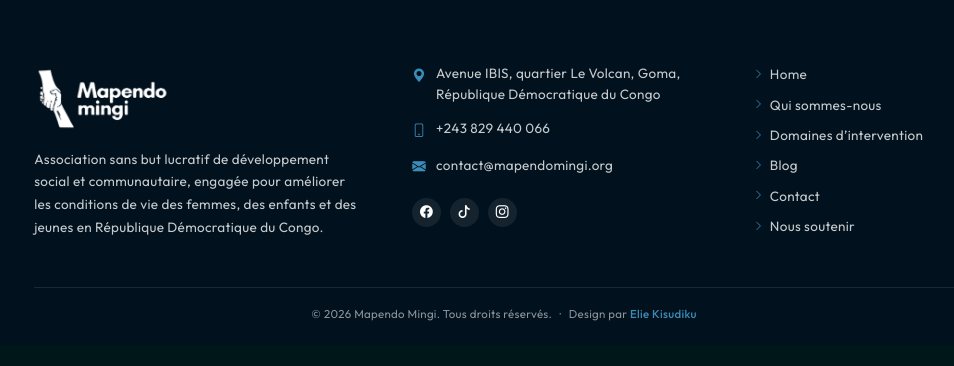
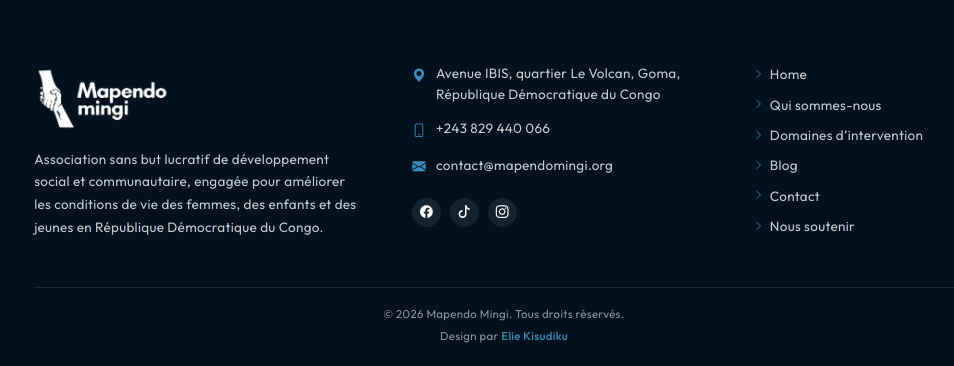
Before and after one commit to Elkis243/mapendomingi, a Django app: page /blog/ in a window 1280 px wide. Shown: the part 543-909 px from the top of the page, without its empty margins (136-1090 px from the left). Before the commit the page ends 864 px from the top, so only its background shows below. Run offline with Django 5.2, Linux system fonts and the light colour scheme; data that the repository does not hold is empty.

Commit message:
Refactor footer design and styles for improved layout and accessibility
- Updated CSS for the footer to introduce a new design class with adjusted margins, color, and font size.
- Modified footer HTML to include a separate paragraph for designer credit, enhancing clarity and accessibility.

```diff
--- a/static/style/index.css
+++ b/static/style/index.css
@@ -1826,8 +1826,11 @@ img {
   line-height: 1.5;
 }
 
-.site-footer__copy-sep {
-  margin: 0 0.35rem;
+.site-footer__design {
+  margin: 0.35rem 0 0;
+  color: var(--footer-muted);
+  font-size: 0.85rem;
+  line-height: 1.5;
 }
 
 .site-footer__design-link {
--- a/templates/partials/footer.html
+++ b/templates/partials/footer.html
@@ -107,7 +107,8 @@
         <div class="site-footer__bottom">
           <p class="site-footer__copy">
             © {% now "Y" %} Mapendo Mingi. Tous droits réservés.
-            <span class="site-footer__copy-sep" aria-hidden="true">·</span>
+          </p>
+          <p class="site-footer__design">
             Design par
             <a class="site-footer__design-link" href="mailto:elielubama@gmail.com">Elie Kisudiku</a>
           </p>
```
